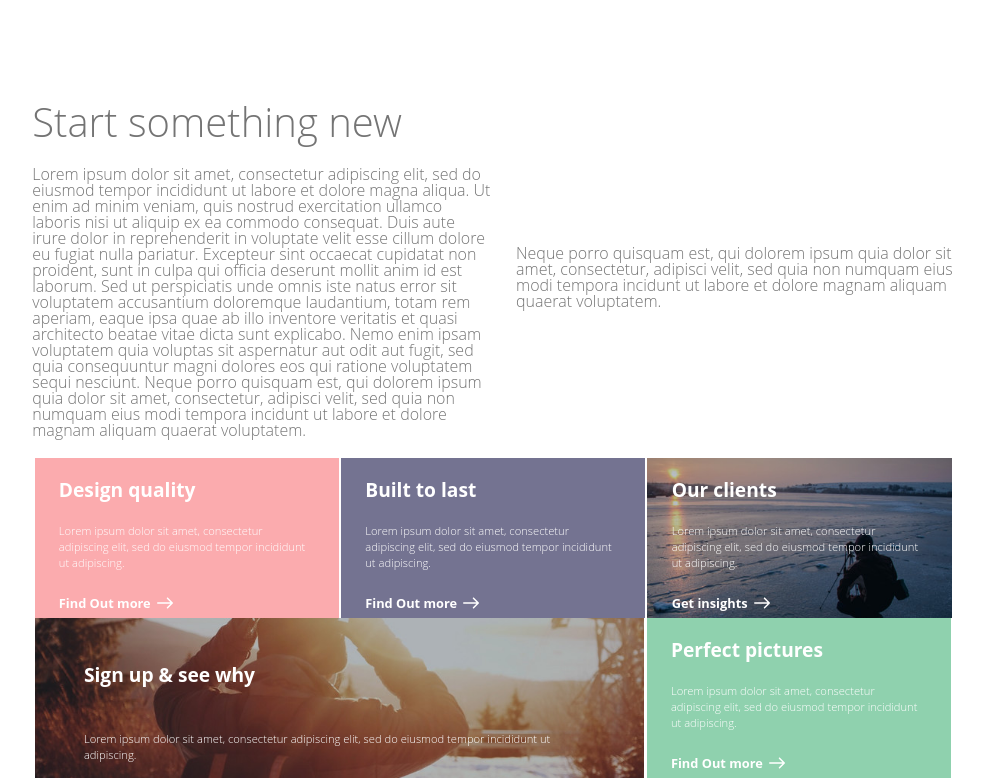
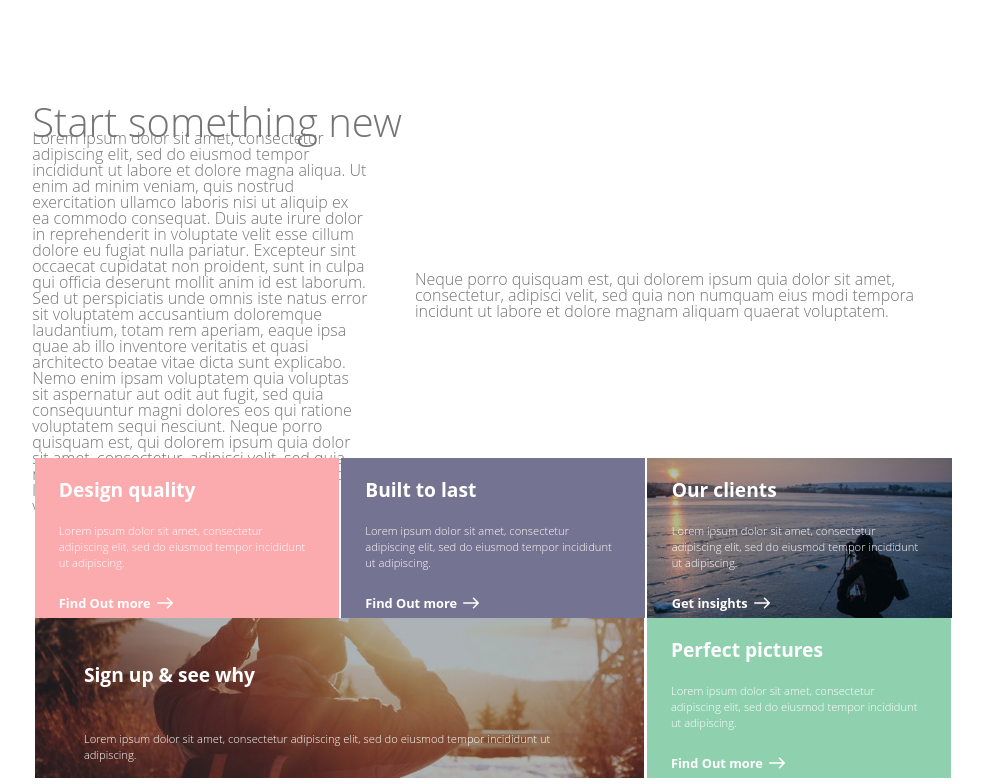
Before and after one commit to Gass-Dev/P3_C2_Interface_statique_adaptable, a plain HTML site: page index.html in a window 1536 px wide. Shown: the part 680-1464 px from the top of the page, without its empty margins (275-1258 px from the left). Drawn offline with Linux system fonts and the light colour scheme.

Commit message:
correction validator css

```diff
--- a/css/desktop.css
+++ b/css/desktop.css
@@ -36,11 +36,11 @@
         width: 50%;
     }
     .box-start-2{
-        width: 80%%;
+        width: 80%;
     }
     .box-start-1 p {
         font-size: 1em;
-        margin:0 %;
+        margin:0;
     }
     .box-start-2 p {
         font-size: 1em;
--- a/css/mobile.css
+++ b/css/mobile.css
@@ -526,7 +526,7 @@ footer a:link {
     color: #747474;
     margin-top: 2%;
     text-align: left;
-}1
+}
 .box-mail form{
     height: 4vh;
     width: 100%;
--- a/css/tablet.css
+++ b/css/tablet.css
@@ -22,7 +22,7 @@
     }
     .box-start {
         display: flex;
-        flex-direction: row;s
+        flex-direction: row;
     }
     .box-start-1 {
         width: 50%;
@@ -32,8 +32,8 @@
     }
     .box-start-1 p {
         font-size: 0.8em;
-        margin:0 %;
-        padding-right 5%;
+        margin:0;
+        padding-right: 5%;
     }
     .box-start-2 p {
         font-size: 0.8em;
```
